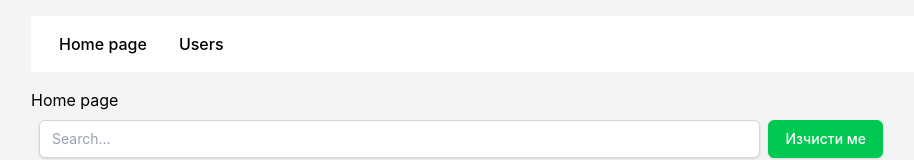
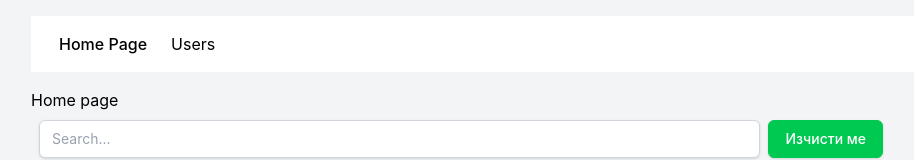
Before and after one commit to AlexanderPPetrov/st-2026-react, a React (Vite) app: page / in a window 1280 px wide. Shown: the top 160 px of the page, without its empty margins (33-947 px from the left). Built offline with nearby package versions, Linux system fonts and the light colour scheme; no server answers.

Commit message:
NavLink with active class added

```diff
--- a/src/components/app/HeaderNavigation.tsx
+++ b/src/components/app/HeaderNavigation.tsx
@@ -1,10 +1,10 @@
-import { Link } from "react-router"
+import HeaderNavigationLink from "./HeaderNavigationLink"
 
 function HeaderNavigation() {
     return (
         <header className="bg-white p-4">
-            <Link to="/" className="text-black px-2 py-2 rounded-lg font-medium mx-1">Home page</Link>
-            <Link to="/users" className="text-black px-4 py-2 rounded-lg font-medium mx-1">Users</Link>
+            <HeaderNavigationLink to="/" title="Home Page" />
+            <HeaderNavigationLink to="/users" title="Users" />
         </header>
     )
 }
--- /dev/null
+++ b/src/components/app/HeaderNavigationLink.tsx
@@ -0,0 +1,22 @@
+import { NavLink } from "react-router"
+
+type Props = {
+    to: string,
+    title: string,
+}
+
+function HeaderNavigationLink( { to, title } : Props ) {
+    return (
+        <NavLink to={to}
+            className={({ isActive }) =>
+            isActive
+                ? "text-black px-2 py-2 rounded-lg font-medium mx-1"
+                : "text-black px-2 py-2 rounded-lg mx-1"
+        }>
+            {title}
+        </NavLink>
+
+    )
+}
+
+export default HeaderNavigationLink
```
